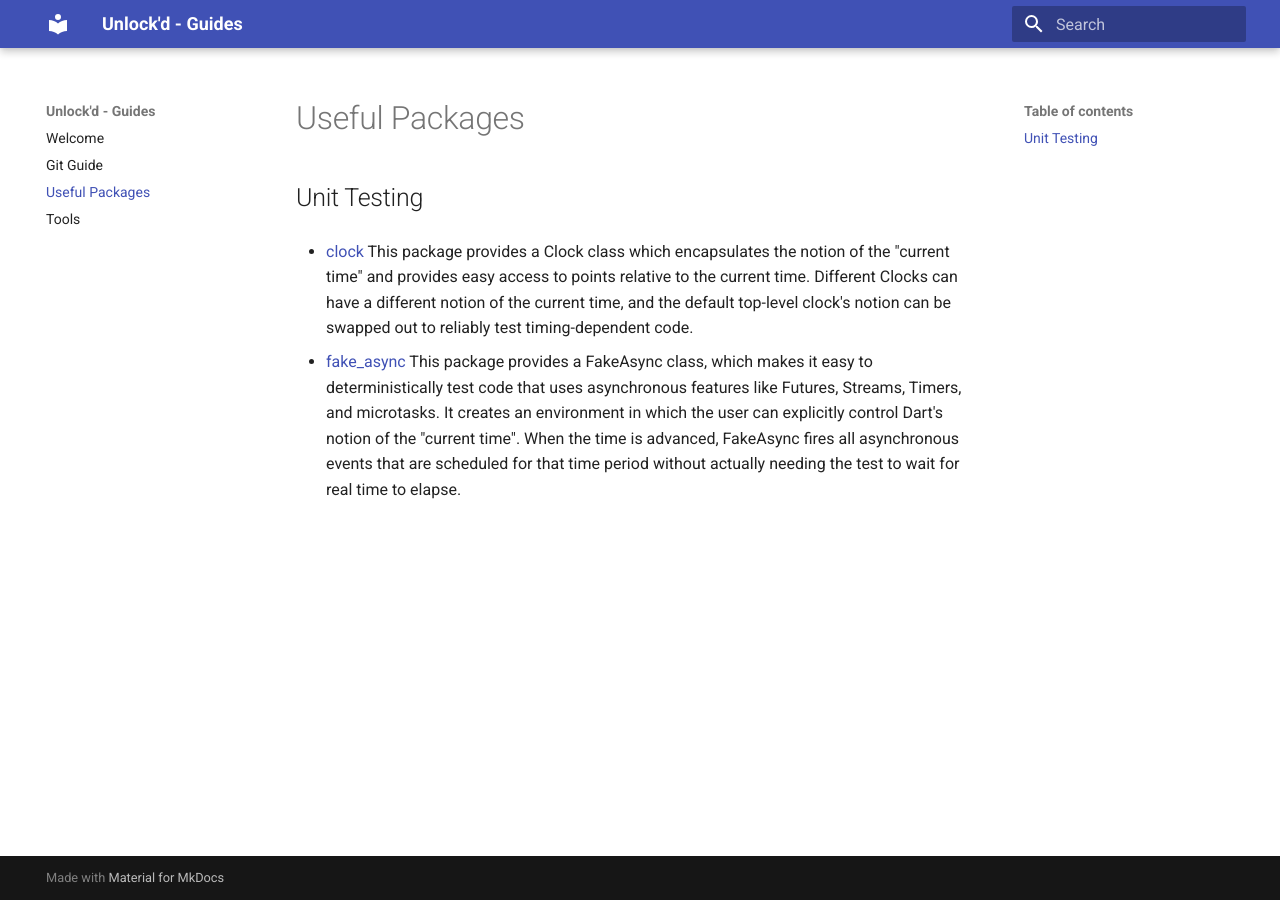
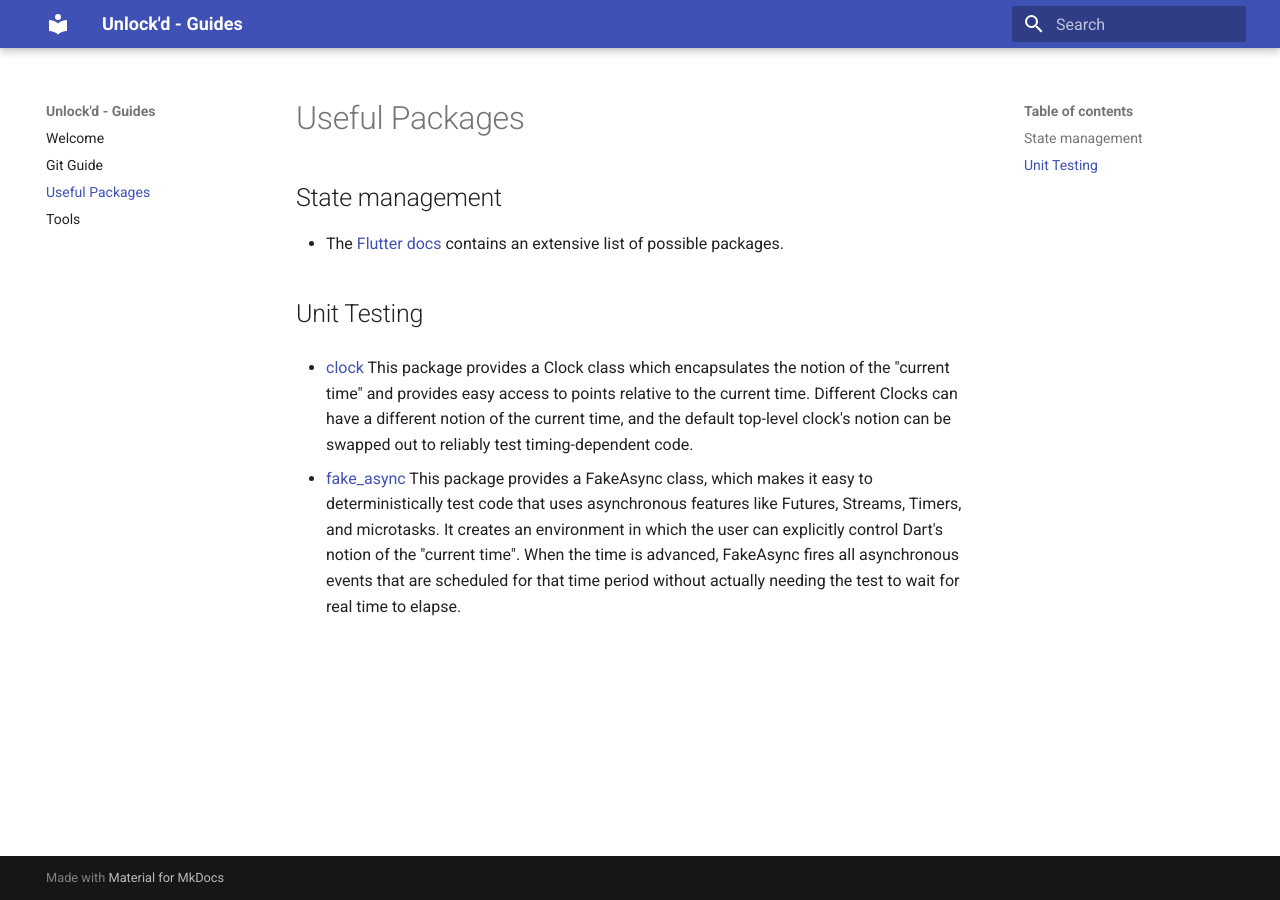
Before and after one commit to Unlock-d/guides, an MkDocs documentation site: the page built from docs/resources.md, in a window 1280 px wide. Built offline with MkDocs 1.6.1 and Material for MkDocs 9.7.7, drawn with Linux system fonts in a browser that asks for light colours.

Commit message:
Add state management resources

```diff
--- a/docs/resources.md
+++ b/docs/resources.md
@@ -1,4 +1,8 @@
 # Useful Packages
+
+## State management
+
+- The [Flutter docs](https://docs.flutter.dev/data-and-backend/state-mgmt/options) contains an extensive list of possible packages.
 
 ## Unit Testing
 
```
